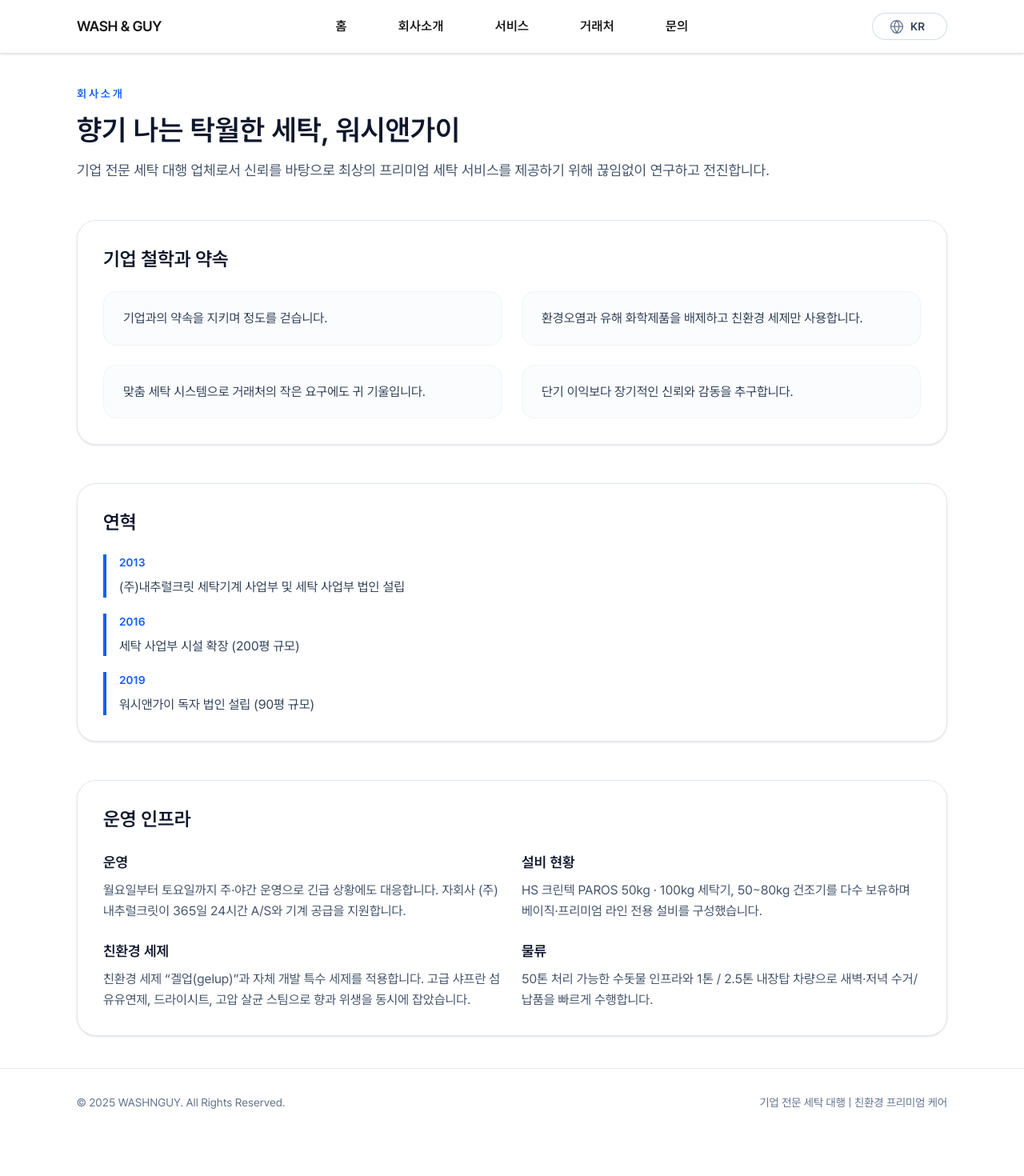
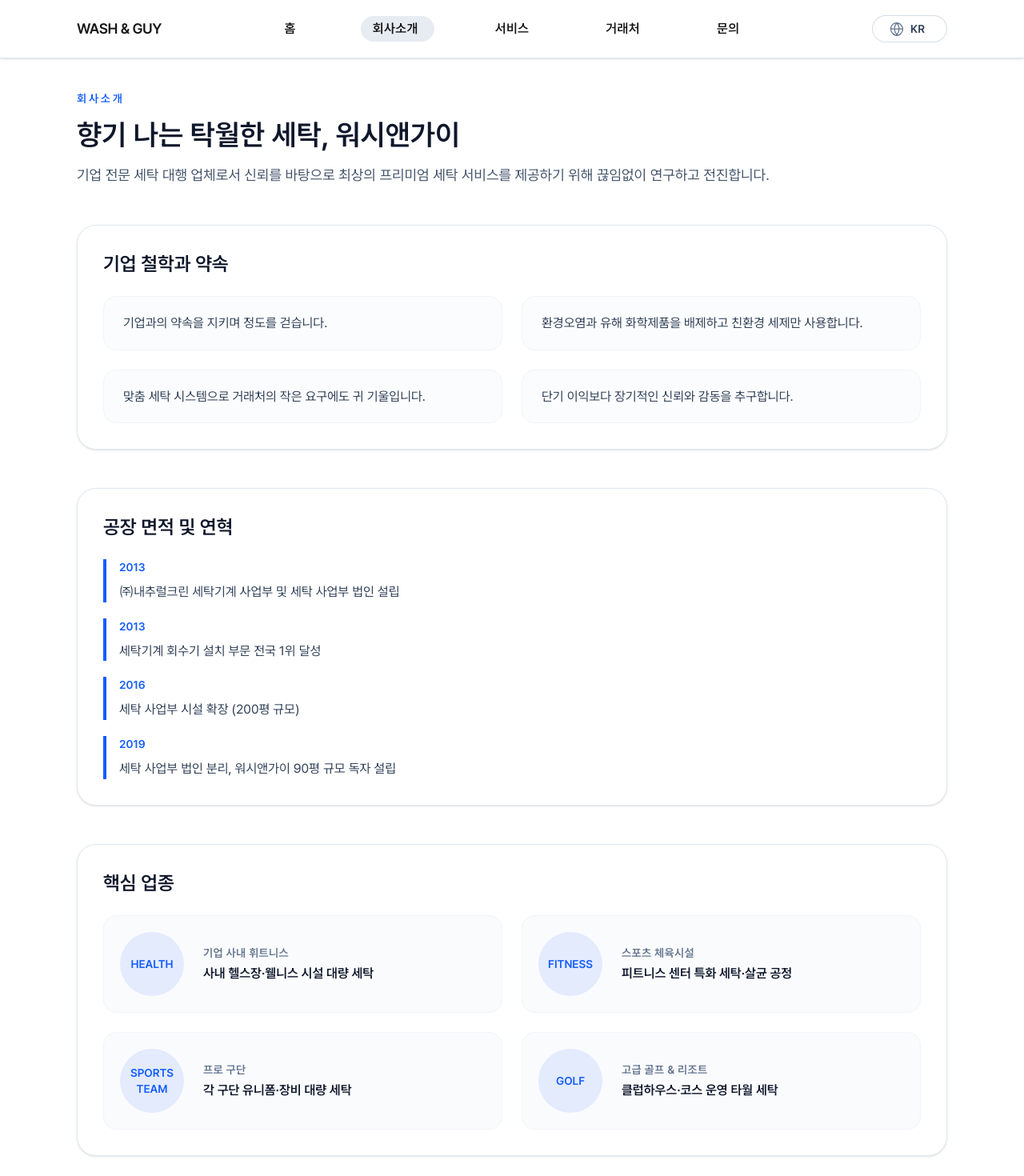
Before and after one commit to luckydut97/washnguy_web, a Next.js app: page /about in a window 1280 px wide. Shown: the top 1470 px of the page at 80% size. Before the commit the page ends 1420 px from the top, so only its background shows below. Built offline with nearby package versions, Linux system fonts and the light colour scheme.

Commit message:
feat: 세부수정

```diff
--- a/app/about/page.tsx
+++ b/app/about/page.tsx
@@ -1,9 +1,20 @@
 import FadeIn from "@/app/components/FadeIn";
+
+const promises = [
+  "기업과의 약속을 지키며 정도를 걷습니다.",
+  "환경오염과 유해 화학제품을 배제하고 친환경 세제만 사용합니다.",
+  "맞춤 세탁 시스템으로 거래처의 작은 요구에도 귀 기울입니다.",
+  "단기 이익보다 장기적인 신뢰와 감동을 추구합니다.",
+];
 
 const milestones = [
   {
     year: "2013",
-    detail: "(주)내추럴크릿 세탁기계 사업부 및 세탁 사업부 법인 설립",
+    detail: "㈜내추럴크린 세탁기계 사업부 및 세탁 사업부 법인 설립",
+  },
+  {
+    year: "2013",
+    detail: "세탁기계 회수기 설치 부문 전국 1위 달성",
   },
   {
     year: "2016",
@@ -11,15 +22,31 @@
   },
   {
     year: "2019",
-    detail: "워시앤가이 독자 법인 설립 (90평 규모)",
+    detail: "세탁 사업부 법인 분리, 워시앤가이 90평 규모 독자 설립",
   },
 ];
 
-const promises = [
-  "기업과의 약속을 지키며 정도를 걷습니다.",
-  "환경오염과 유해 화학제품을 배제하고 친환경 세제만 사용합니다.",
-  "맞춤 세탁 시스템으로 거래처의 작은 요구에도 귀 기울입니다.",
-  "단기 이익보다 장기적인 신뢰와 감동을 추구합니다.",
+const focusSectors = [
+  {
+    title: "HEALTH",
+    subtitle: "기업 사내 휘트니스",
+    description: "사내 헬스장·웰니스 시설 대량 세탁",
+  },
+  {
+    title: "FITNESS",
+    subtitle: "스포츠 체육시설",
+    description: "피트니스 센터 특화 세탁·살균 공정",
+  },
+  {
+    title: "SPORTS TEAM",
+    subtitle: "프로 구단",
+    description: "각 구단 유니폼·장비 대량 세탁",
+  },
+  {
+    title: "GOLF",
+    subtitle: "고급 골프 & 리조트",
+    description: "클럽하우스·코스 운영 타월 세탁",
+  },
 ];
 
 export default function AboutPage() {
@@ -60,11 +87,13 @@
 
       <FadeIn delay={200}>
         <section className="rounded-3xl border border-slate-200 bg-white p-8 shadow-sm">
-          <h2 className="text-2xl font-semibold text-slate-900">연혁</h2>
+          <h2 className="text-2xl font-semibold text-slate-900">
+            공장 면적 및 연혁
+          </h2>
           <div className="mt-6 space-y-5">
-            {milestones.map((item) => (
+            {milestones.map((item, index) => (
               <div
-                key={item.year}
+                key={`${item.year}-${index}`}
                 className="flex flex-col gap-2 border-l-4 border-blue-600 pl-4"
               >
                 <span className="text-sm font-semibold text-blue-600">
@@ -78,6 +107,34 @@
       </FadeIn>
 
       <FadeIn delay={300}>
+        <section className="rounded-3xl border border-slate-200 bg-white p-8 shadow-sm">
+          <h2 className="text-2xl font-semibold text-slate-900">
+            핵심 업종
+          </h2>
+          <div className="mt-6 grid gap-6 md:grid-cols-2">
+            {focusSectors.map((sector) => (
+              <div
+                key={sector.title}
+                className="flex items-center gap-6 rounded-2xl border border-slate-100 bg-slate-50/70 p-5"
+              >
+                <div className="flex h-20 w-20 items-center justify-center rounded-full bg-blue-600/10 text-center text-sm font-semibold text-blue-600">
+                  {sector.title}
+                </div>
+                <div>
+                  <p className="text-sm font-semibold uppercase tracking-wide text-slate-500">
+                    {sector.subtitle}
+                  </p>
+                  <p className="mt-1 text-base font-semibold text-slate-900">
+                    {sector.description}
+                  </p>
+                </div>
+              </div>
+            ))}
+          </div>
+        </section>
+      </FadeIn>
+
+      <FadeIn delay={400}>
         <section className="rounded-3xl border border-slate-200 bg-white p-8 shadow-sm">
           <h2 className="text-2xl font-semibold text-slate-900">운영 인프라</h2>
           <div className="mt-6 grid gap-6 md:grid-cols-2">
--- /dev/null
+++ b/app/components/DesktopNav.tsx
@@ -0,0 +1,83 @@
+'use client';
+
+import Link from "next/link";
+import { usePathname } from "next/navigation";
+import { useEffect, useMemo, useRef, useState } from "react";
+
+type NavLink = {
+  label: string;
+  href: string;
+};
+
+type DesktopNavProps = {
+  links: NavLink[];
+};
+
+export default function DesktopNav({ links }: DesktopNavProps) {
+  const pathname = usePathname();
+  const containerRef = useRef<HTMLDivElement>(null);
+  const linkRefs = useRef<(HTMLAnchorElement | null)[]>([]);
+  const [indicator, setIndicator] = useState({
+    width: 0,
+    left: 0,
+    opacity: 0,
+  });
+
+  const activeIndex = useMemo(() => {
+    if (pathname === "/") return links.findIndex((link) => link.href === "/");
+    return links.findIndex((link) => {
+      if (link.href === "/") return pathname === "/";
+      return pathname.startsWith(link.href);
+    });
+  }, [links, pathname]);
+
+  useEffect(() => {
+    const updateIndicator = () => {
+      const linkEl = linkRefs.current[activeIndex];
+      const containerEl = containerRef.current;
+      if (!linkEl || !containerEl) {
+        setIndicator((prev) => ({ ...prev, opacity: 0 }));
+        return;
+      }
+      const linkRect = linkEl.getBoundingClientRect();
+      const containerRect = containerEl.getBoundingClientRect();
+      setIndicator({
+        width: linkRect.width,
+        left: linkRect.left - containerRect.left,
+        opacity: 1,
+      });
+    };
+
+    updateIndicator();
+    window.addEventListener("resize", updateIndicator);
+    return () => window.removeEventListener("resize", updateIndicator);
+  }, [activeIndex]);
+
+  return (
+    <div
+      ref={containerRef}
+      className="relative flex flex-1 justify-center gap-16 text-base font-semibold tracking-wide"
+    >
+      <span
+        className="pointer-events-none absolute inset-y-1 rounded-2xl bg-slate-200/80 transition-[left,width,opacity] duration-300 ease-out"
+        style={{
+          width: indicator.width,
+          left: indicator.left,
+          opacity: indicator.opacity,
+        }}
+      />
+      {links.map((link, index) => (
+        <Link
+          key={link.href}
+          href={link.href}
+          ref={(el) => {
+            linkRefs.current[index] = el;
+          }}
+          className="relative whitespace-nowrap rounded-2xl px-4 py-2 transition hover:text-blue-600"
+        >
+          {link.label}
+        </Link>
+      ))}
+    </div>
+  );
+}
--- a/app/contact/page.tsx
+++ b/app/contact/page.tsx
@@ -12,8 +12,8 @@
             상담 및 제휴 문의
           </h1>
           <p className="text-lg text-slate-600">
-            익일 세탁 서비스와 맞춤형 프로세스를 경험해 보세요. 아래 연락처 또는
-            폼으로 문의를 남겨주시면 담당자가 빠르게 연락드립니다.
+            익일 세탁 서비스와 맞춤형 프로세스를 경험해 보세요. 아래 연락처로 연락주시거나,
+            양식에 문의를 남겨주시면 담당자가 빠르게 연락드리겠습니다.
           </p>
         </header>
       </FadeIn>
@@ -25,23 +25,31 @@
             <dl className="mt-6 space-y-4 text-slate-700">
               <div>
                 <dt className="text-sm font-semibold uppercase tracking-wide text-slate-500">
-                  PHONE
+                  TEL
                 </dt>
                 <dd className="text-lg font-semibold text-slate-900">
-                  02-000-0000
+                  031-795-4356
+                </dd>
+              </div>
+              <div>
+                <dt className="text-sm font-semibold uppercase tracking-wide text-slate-500">
+                  MOBILE
+                </dt>
+                <dd className="text-lg font-semibold text-slate-900">
+                  010-4084-4863
                 </dd>
               </div>
               <div>
                 <dt className="text-sm font-semibold uppercase tracking-wide text-slate-500">
                   EMAIL
                 </dt>
-                <dd>contact@washnguy.co.kr</dd>
+                <dd>kwoongs80@daum.net</dd>
               </div>
               <div>
                 <dt className="text-sm font-semibold uppercase tracking-wide text-slate-500">
                   ADDRESS
                 </dt>
-                <dd>경기도 남양주 워시앤가이 본사</dd>
+                <dd>경기도 하남시 덕풍동 250-5</dd>
               </div>
               <div>
                 <dt className="text-sm font-semibold uppercase tracking-wide text-slate-500">
@@ -98,7 +106,7 @@
         <section className="rounded-3xl border border-slate-200 bg-white shadow-sm">
           <iframe
             title="워시앤가이 위치"
-            src="https://www.google.com/maps/embed?pb=!1m18!1m12!1m3!1d3164.6997020500624!2d127.1054324!3d37.5207999!2m3!1f0!2f0!3f0!3m2!1i1024!2i768!4f13.1!3m3!1m2!1s0x357ca55a963c2e17%3A0xd3642f7bba7d6857!2z7ISc7Jq47Yq567OE7IucIOyVhO2KuA!5e0!3m2!1sko!2skr!4v1715670000000!5m2!1sko!2skr"
+            src="https://www.google.com/maps/embed?pb=!1m18!1m12!1m3!1d3165.0195330646616!2d127.2106403!3d37.5124224!2m3!1f0!2f0!3f0!3m2!1i1024!2i768!4f13.1!3m3!1m2!1s0x357b5f5f2e57aed3%3A0xf339c7efda7a6b6d!2z6rK96riw64KYIO2VnOyduO2VhOyEnCDqtJHthrXquLggMjUwLTU!5e0!3m2!1sko!2skr!4v1736220000000!5m2!1sko!2skr"
             className="h-72 w-full rounded-3xl"
             loading="lazy"
             referrerPolicy="no-referrer-when-downgrade"
--- a/app/layout.tsx
+++ b/app/layout.tsx
@@ -1,8 +1,9 @@
 import type { Metadata } from "next";
-import Link from "next/link";
 import localFont from "next/font/local";
 import "./globals.css";
 import LanguageToggle from "./components/LanguageToggle";
+import Link from "next/link";
+import DesktopNav from "./components/DesktopNav";
 
 const pretendard = localFont({
   src: "./static/fonts/PretendardVariable.woff2",
@@ -43,16 +44,8 @@
                   WASH & GUY
                 </Link>
               </div>
-              <nav className="hidden flex-1 justify-center gap-16 text-base font-semibold tracking-wide md:flex">
-                {navLinks.map((link) => (
-                  <Link
-                    key={link.href}
-                    href={link.href}
-                    className="whitespace-nowrap transition hover:text-blue-600"
-                  >
-                    {link.label}
-                  </Link>
-                ))}
+              <nav className="hidden flex-1 md:flex">
+                <DesktopNav links={navLinks} />
               </nav>
               <div className="hidden flex-1 justify-end md:flex">
                 <LanguageToggle />
```
Also changed, not shown: app/page.tsx (+12 -10 lines).
